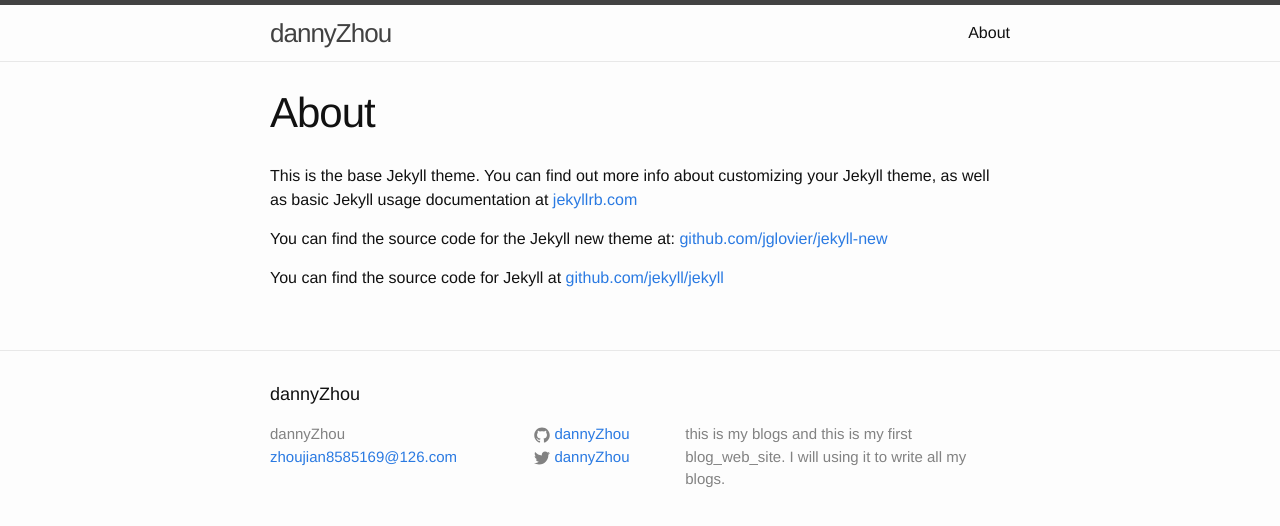
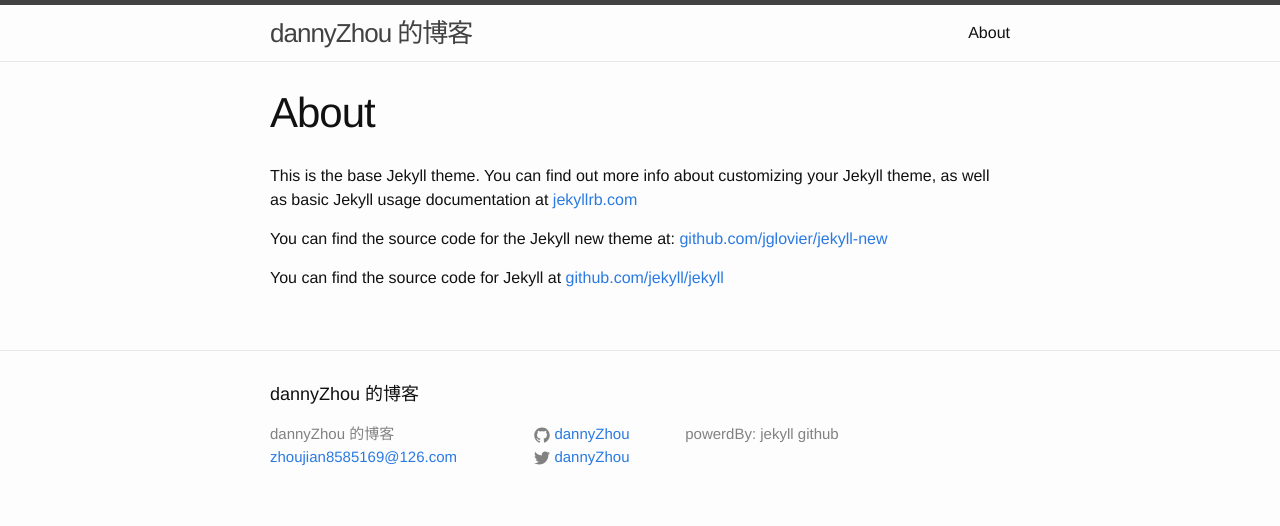
Before and after one commit to dannyZhou/blogs, a Jekyll site: the page built from about.md, in a window 1280 px wide. Shown: the top 526 px of the page. Built offline with Jekyll 4.4.1, drawn with Linux system fonts in a browser that asks for light colours.

Commit message:
first blog

```diff
--- a/_config.yml
+++ b/_config.yml
@@ -1,9 +1,8 @@
 # Site settings
-title: dannyZhou
+title: dannyZhou 的博客
 email: zhoujian8585169@126.com
 description: > # this means to ignore newlines until "baseurl:"
-  this is my blogs and this is my first blog_web_site.
-  I will using it to write all my blogs.
+  powerdBy: jekyll github
 baseurl: "/blogs/" # the subpath of your site, e.g. /blog/
 url: "http://dannyzhou.github.io/blogs" # the base hostname & protocol for your site
 twitter_username: dannyZhou
```
Also changed, not shown: _posts/2015-08-29-this-is-my-first-blog.markdown (+25 -0 lines), _posts/2015-08-29-welcome-to-jekyll.markdown (deleted, +0 -25 lines), 1 other file.
